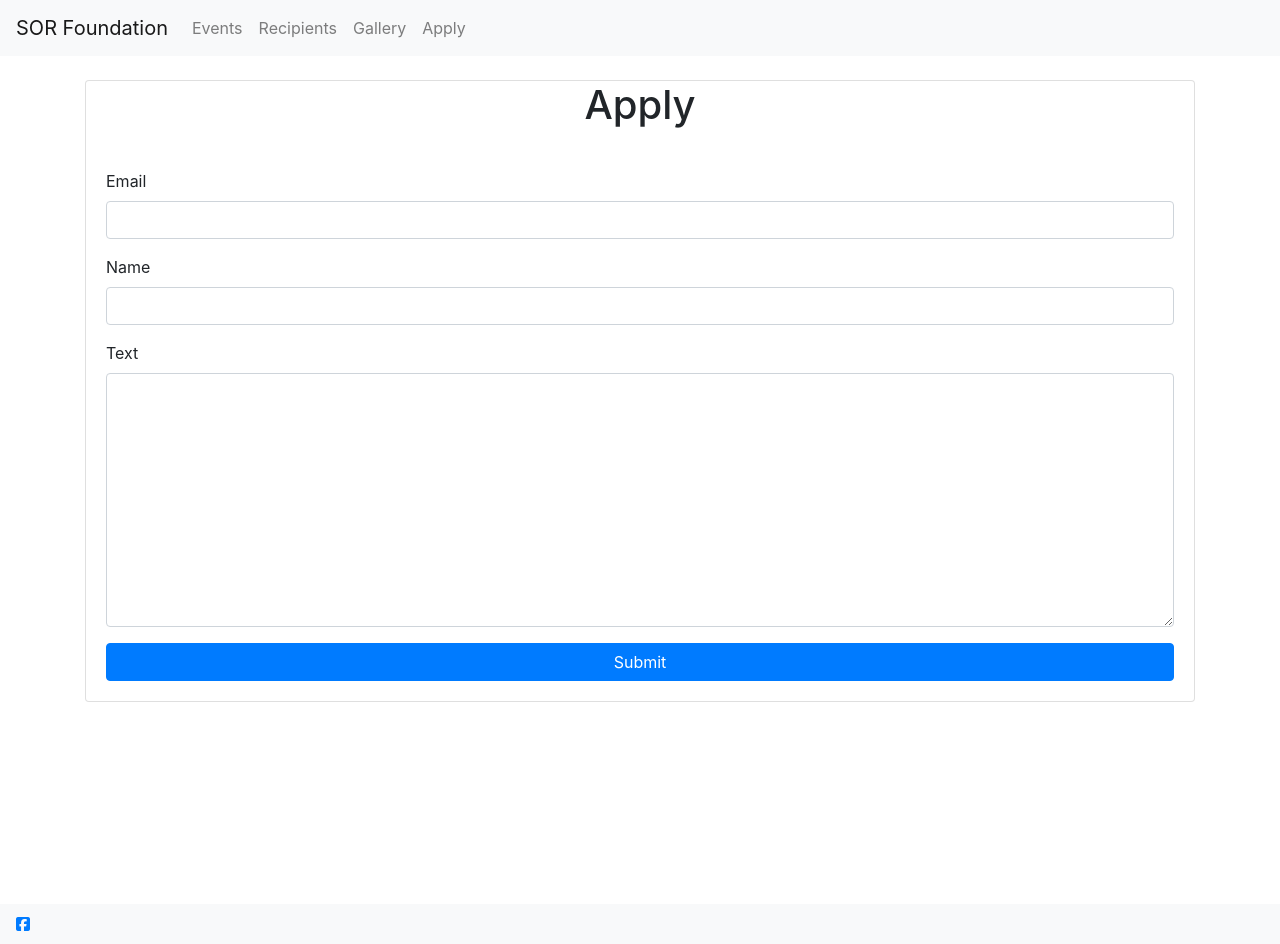
After one commit to MrTj458/SorFoundationSite, a Django app: page /apply/ in a window 1280 px wide. The commit adds this page. Run offline with Django 3.2, Linux system fonts and the light colour scheme; some libraries are stand-ins or nearby versions.

Commit message:
SMTP, DOTENV, PSQL, and apply page

```diff
--- /dev/null
+++ b/core/templates/core/apply.html
@@ -0,0 +1,57 @@
+{% extends 'base.html' %} {% block content %}
+
+<div class="container">
+  <div class="card mt-4">
+    <div class="card-title">
+      <h1 class="text-center">Apply</h1>
+      {% if message %}
+      <h3 class="alert alert-success text-center w-50 mx-auto">
+        {{ message }}
+      </h3>
+      {% endif %}
+    </div>
+    <div class="card-body">
+      <form action="{% url 'apply' %}" method="POST">
+        {% csrf_token %}
+        <div class="form-group">
+          <label for="email">Email</label>
+          <input
+            class="form-control"
+            type="email"
+            name="email"
+            id="email"
+            required
+          />
+        </div>
+        <div class="form-group">
+          <label for="name">Name</label>
+          <input
+            class="form-control"
+            type="text"
+            name="name"
+            id="name"
+            required
+          />
+        </div>
+        <div class="form-group">
+          <label for="text">Text</label>
+          <textarea
+            class="form-control"
+            name="text"
+            id="text"
+            cols="30"
+            rows="10"
+            required
+          ></textarea>
+        </div>
+        <input
+          type="submit"
+          class="btn btn-primary container-fluid"
+          value="Submit"
+        />
+      </form>
+    </div>
+  </div>
+</div>
+
+{% endblock %}
--- a/core/urls.py
+++ b/core/urls.py
@@ -7,4 +7,5 @@ urlpatterns = [
     path('events/', views.events, name='events'),
     path('event/<int:id>/', views.event, name='event'),
     path('gallery/', views.gallery, name='gallery'),
+    path('apply/', views.apply, name='apply'),
 ]
--- a/core/views.py
+++ b/core/views.py
@@ -1,4 +1,6 @@
+import os
 from django.shortcuts import render
+from django.core.mail import send_mail
 
 from .models import Sponsor, Recipient, Event, GalleryImage
 
@@ -26,3 +28,25 @@ def event(request, id):
 def gallery(request):
     images = GalleryImage.objects.all()
     return render(request, 'core/gallery.html', {'images': images})
+
+
+def apply(request):
+    if request.method == 'POST':
+        email = request.POST['email']
+        name = request.POST['name']
+        text = request.POST['text']
+
+        send_mail(
+            f'New application from {name}',
+            f'An application was made!\nName: {name}\nEmail: {email}\n\n{text}',
+            email,
+            [os.environ['APPLY_EMAIL']],
+        )
+
+        return render(
+            request,
+            'core/apply.html',
+            {'message': 'Your application has been sent!'}
+        )
+
+    return render(request, 'core/apply.html')
--- a/manage.py
+++ b/manage.py
@@ -3,8 +3,11 @@
 import os
 import sys
 
+import dotenv
+
 
 def main():
+    dotenv.read_dotenv()
     os.environ.setdefault('DJANGO_SETTINGS_MODULE', 'sorfoundation.settings')
     try:
         from django.core.management import execute_from_command_line
--- a/sorfoundation/templates/base.html
+++ b/sorfoundation/templates/base.html
@@ -41,6 +41,7 @@
               Recipients
             </a>
             <a href="{% url 'gallery' %}" class="nav-item nav-link">Gallery</a>
+            <a href="{% url 'apply' %}" class="nav-item nav-link">Apply</a>
           </div>
         </div>
       </nav>
--- a/sorfoundation/wsgi.py
+++ b/sorfoundation/wsgi.py
@@ -9,7 +9,11 @@ https://docs.djangoproject.com/en/3.0/howto/deployment/wsgi/
 
 import os
 
+import dotenv
 from django.core.wsgi import get_wsgi_application
+
+dotenv.read_dotenv(os.path.join(
+    os.path.dirname(os.path.dirname(__file__)), '.env'))
 
 os.environ.setdefault('DJANGO_SETTINGS_MODULE', 'sorfoundation.settings')
 
```
Also changed, not shown: core/templates/core/home.html (+20 -2 lines), sorfoundation/settings.py (+13 -2 lines), 4 other files.
